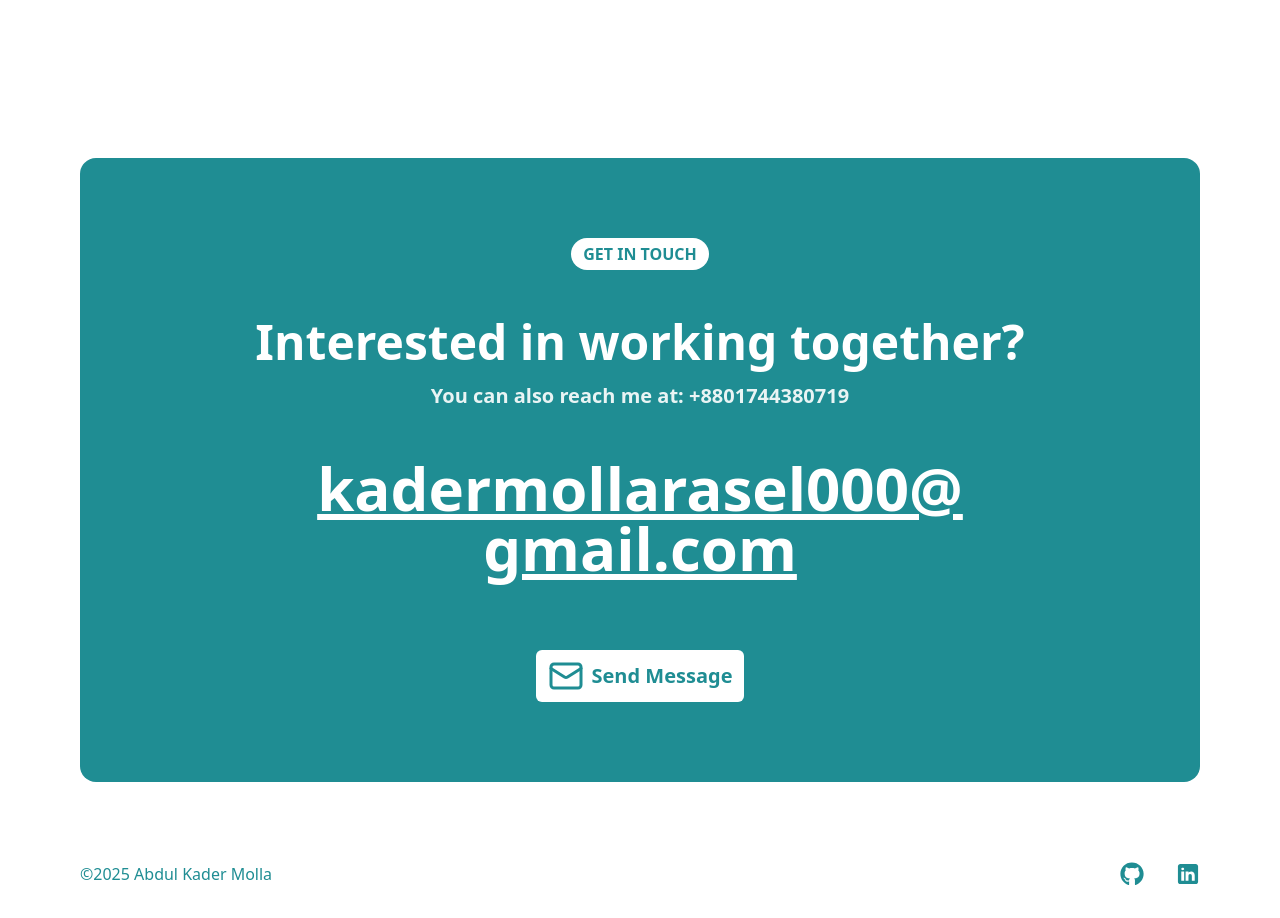
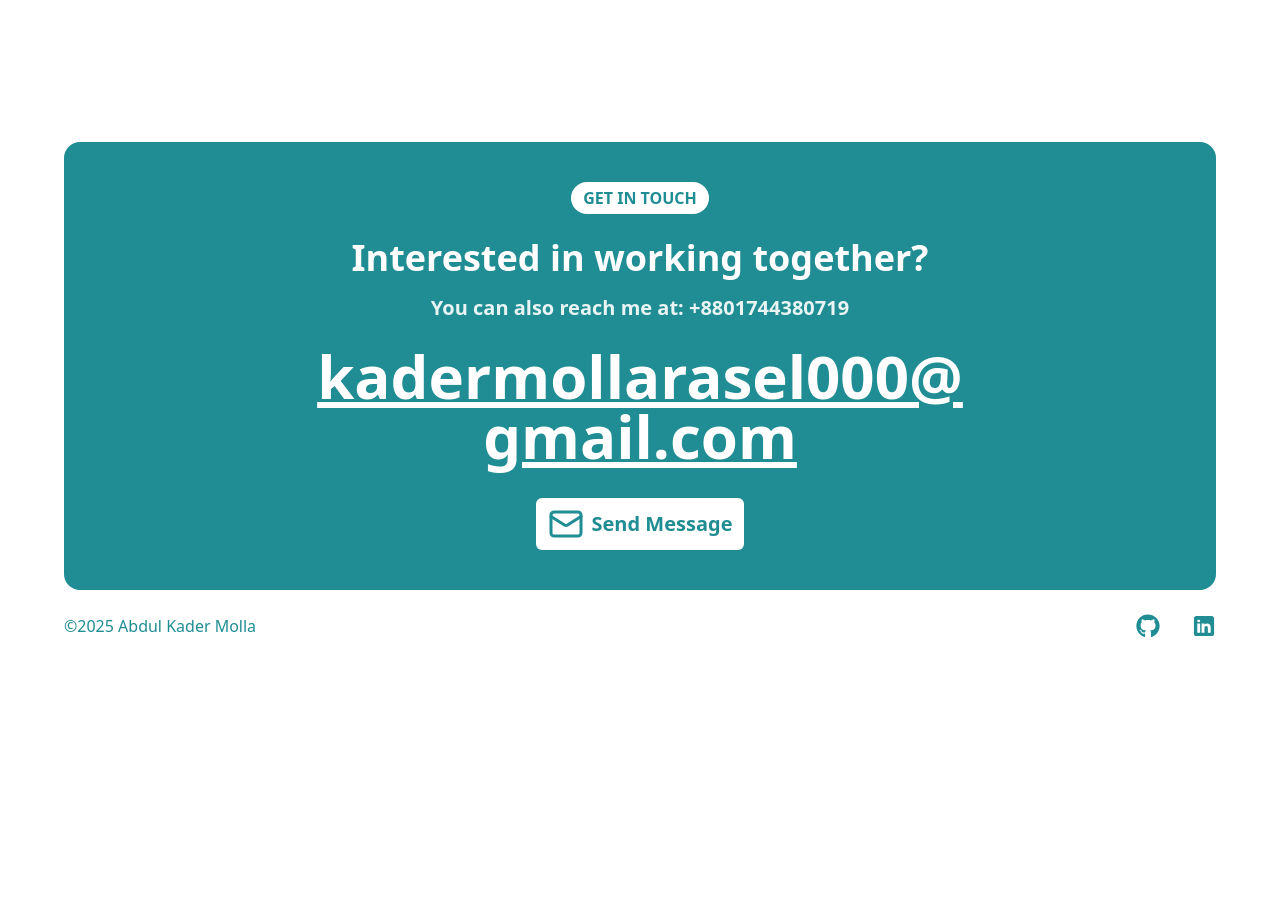
Before and after one commit to kader009/modern-portfolio, a Next.js app: page / in a window 1280 px wide. Shown: the part 2410-3328 px from the top of the page. After the commit the page ends 3064 px from the top, so only its background shows below. Built offline with nearby package versions, Linux system fonts and the light colour scheme.

Commit message:
footer section text and link update

```diff
--- a/src/layout/footer.tsx
+++ b/src/layout/footer.tsx
@@ -6,15 +6,15 @@ import Link from "next/link";
 export default function Footer() {
   const year = new Date().getFullYear();
   return (
-    <footer className="flex w-full flex-col items-center gap-20 bg-transparent px-6 py-8 sm:px-14 md:px-20">
-      <div className="mx-auto flex w-full max-w-7xl flex-col gap-8 rounded-2xl bg-accent p-8 text-background sm:p-12 md:gap-12 lg:p-20">
+    <footer className="flex w-full flex-col items-center gap-6 bg-transparent px-6 py-4 sm:px-10 md:px-16">
+      <div className="mx-auto flex w-full max-w-7xl flex-col gap-4 rounded-2xl bg-accent p-4 text-background sm:p-6 md:gap-6 lg:p-10">
         <div className="text-center">
           <span className="inline-block rounded-full bg-background px-3 py-1 text-xs font-semibold uppercase text-accent md:text-sm lg:text-base">
             Get in touch
           </span>
         </div>
         <div>
-          <h1 className="mb-4 text-center text-2xl font-bold sm:text-4xl lg:text-5xl">
+          <h1 className="mb-4 text-center text-2xl font-bold sm:text-3xl lg:text-4xl">
             Interested in working together?
           </h1>
 
@@ -25,7 +25,7 @@ export default function Footer() {
         <Link
           href={`mailto:${siteMetadata.email}`}
           target="_blank"
-          className="mb-6 cursor-pointer text-center text-2xl font-bold underline sm:text-4xl lg:text-6xl"
+          className="mb-2 cursor-pointer text-center text-2xl font-bold underline sm:text-4xl lg:text-6xl"
         >
           <span>kadermollarasel000@</span>
           <br />
@@ -35,7 +35,7 @@ export default function Footer() {
           <ContactButton />
         </div>
       </div>
-      <div className="flex w-full flex-col items-center justify-between gap-8 text-center  md:flex-row md:justify-between lg:mx-auto lg:max-w-7xl">
+      <div className="flex w-full flex-col items-center justify-between gap-4 text-center  md:flex-row md:justify-between lg:mx-auto lg:max-w-7xl">
         <span className="text-accent">©{year} Abdul Kader Molla</span>
         <div className="flex gap-8">
           <Link
```
